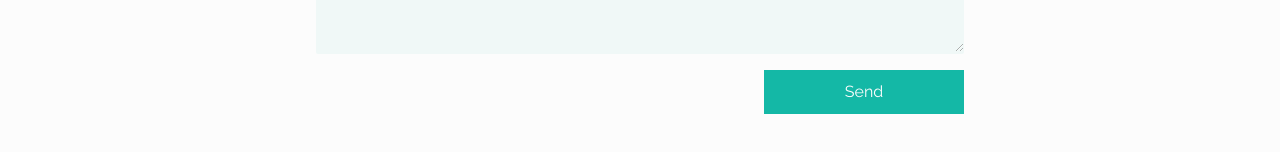
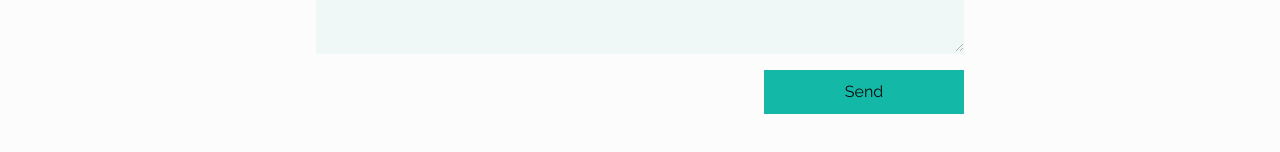
Before and after one commit to thegoldenbolden/portfolio-v1, a Next.js app: page / in a window 1280 px wide. Shown: the part 922-1074 px from the top of the page. Built offline with nearby package versions, Linux system fonts and the light colour scheme.

Commit message:
Fixed button text color

```diff
--- a/src/components/contact.tsx
+++ b/src/components/contact.tsx
@@ -122,7 +122,7 @@ export default function Contact() {
     />
    </div>
    <button
-    className="send border-solid border-2 border-transparent text-dark dark:hover:text-light dark:focus:text-light hover:border-accent focus:border-accent transition-colors hover:bg-transparent focus:bg-transparent self-end w-full sm:w-[200px] max-w-full flex items-center justify-center px-8 py-2 bg-teal-500 text-light"
+    className="send border-solid border-2 border-transparent text-dark dark:hover:text-light dark:focus:text-light hover:border-accent focus:border-accent transition-colors hover:bg-transparent focus:bg-transparent self-end w-full sm:w-[200px] max-w-full flex items-center justify-center px-8 py-2 bg-teal-500"
     disabled={submitting}
     type="submit"
    >
```
